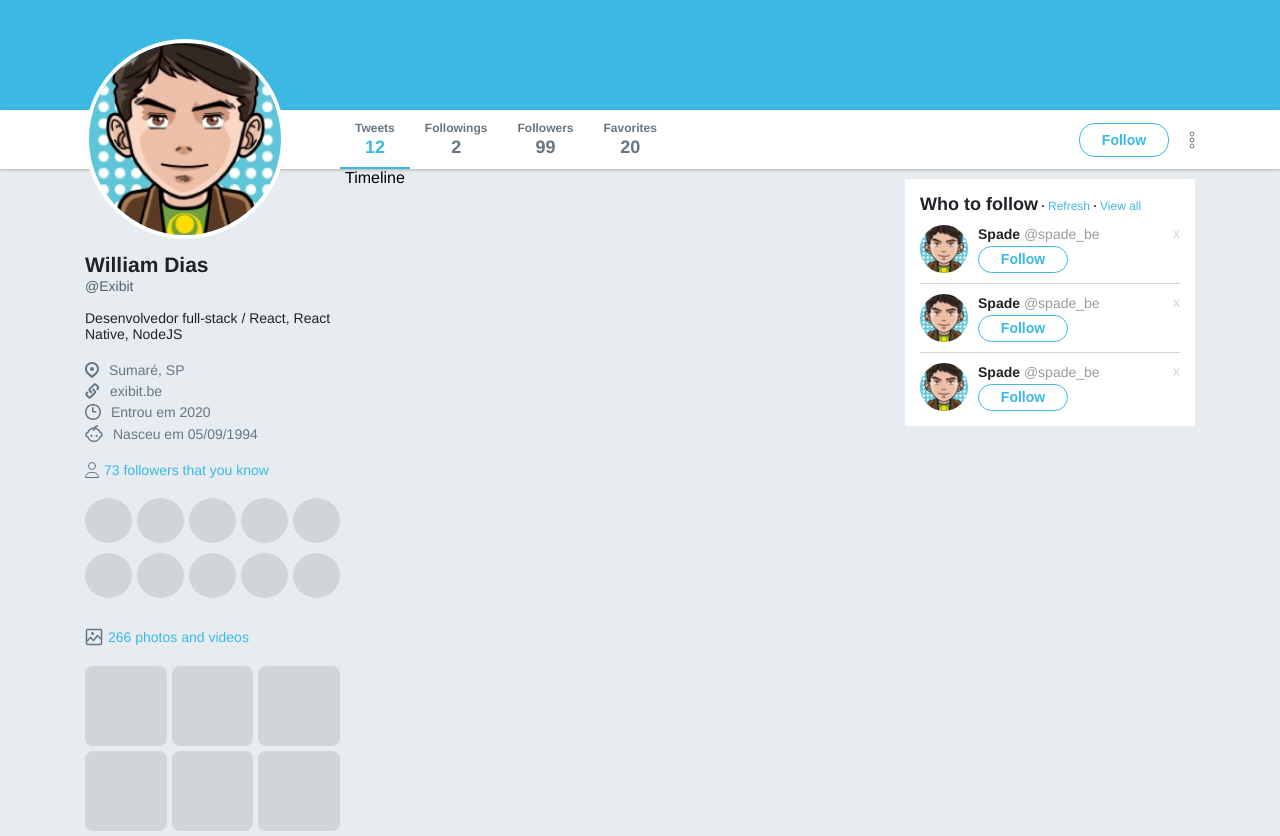
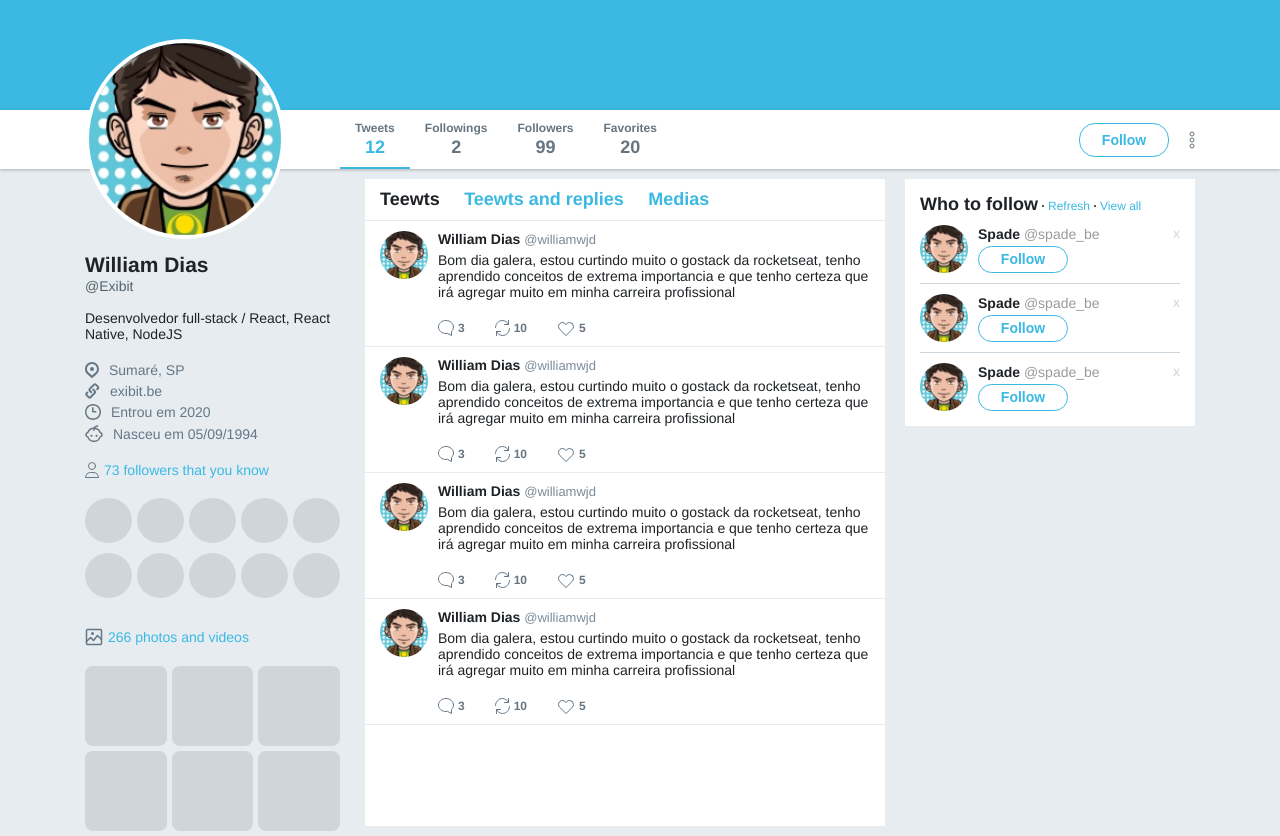
Before and after one commit to WilliamWJD/twitter-flexbox, a plain HTML site: page index.html in a window 1280 px wide. Shown: the part 236-1072 px from the top of the page. Drawn offline with Linux system fonts and the light colour scheme.

Commit message:
criando e estilizando a timeline

```diff
--- a/index.html
+++ b/index.html
@@ -114,9 +114,66 @@
         </ul>
       </div>
     </aside>
+
     <section class="timeline">
-      Timeline
+      <nav>
+        <a href="" class="active">Teewts</a>
+        <a href="">Teewts and replies</a>
+        <a href="">Medias</a>
+      </nav>
+
+      <ul class="tweets">
+        <li>
+          <img src="./images/avatar.png" alt="avatar">
+          <div class="info">
+            <strong>William Dias <span>@williamwjd</span></strong>
+            <p>Bom dia galera, estou curtindo muito o gostack da rocketseat, tenho aprendido conceitos de extrema importancia e que tenho certeza que irá agregar muito em minha carreira profissional</p>
+            <div class="actions">
+              <a href=""><img src="./images/comments.svg" alt="comments">3</a>
+              <a href=""><img src="./images/retweet.svg" alt="retweet">10</a>
+              <a href=""><img src="./images/like.svg" alt="like">5</a>
+            </div>
+          </div>
+        </li>
+        <li>
+          <img src="./images/avatar.png" alt="avatar">
+          <div class="info">
+            <strong>William Dias <span>@williamwjd</span></strong>
+            <p>Bom dia galera, estou curtindo muito o gostack da rocketseat, tenho aprendido conceitos de extrema importancia e que tenho certeza que irá agregar muito em minha carreira profissional</p>
+            <div class="actions">
+              <a href=""><img src="./images/comments.svg" alt="comments">3</a>
+              <a href=""><img src="./images/retweet.svg" alt="retweet">10</a>
+              <a href=""><img src="./images/like.svg" alt="like">5</a>
+            </div>
+          </div>
+        </li>
+        <li>
+          <img src="./images/avatar.png" alt="avatar">
+          <div class="info">
+            <strong>William Dias <span>@williamwjd</span></strong>
+            <p>Bom dia galera, estou curtindo muito o gostack da rocketseat, tenho aprendido conceitos de extrema importancia e que tenho certeza que irá agregar muito em minha carreira profissional</p>
+            <div class="actions">
+              <a href=""><img src="./images/comments.svg" alt="comments">3</a>
+              <a href=""><img src="./images/retweet.svg" alt="retweet">10</a>
+              <a href=""><img src="./images/like.svg" alt="like">5</a>
+            </div>
+          </div>
+        </li>
+        <li>
+          <img src="./images/avatar.png" alt="avatar">
+          <div class="info">
+            <strong>William Dias <span>@williamwjd</span></strong>
+            <p>Bom dia galera, estou curtindo muito o gostack da rocketseat, tenho aprendido conceitos de extrema importancia e que tenho certeza que irá agregar muito em minha carreira profissional</p>
+            <div class="actions">
+              <a href=""><img src="./images/comments.svg" alt="comments">3</a>
+              <a href=""><img src="./images/retweet.svg" alt="retweet">10</a>
+              <a href=""><img src="./images/like.svg" alt="like">5</a>
+            </div>
+          </div>
+        </li>
+      </ul>
     </section>
+
     <aside class="widgets">
       <div class="widget follow">
         <div class="title">
--- a/style.css
+++ b/style.css
@@ -300,6 +300,91 @@ div.wrapper-content aside.profile .images ul li{
 
 div.wrapper-content .timeline{
   flex:1;
+  background: #fff;
+  margin: 10px 20px;
+}
+
+div.wrapper-content .timeline nav{
+  border-bottom: 1px solid #e6ecf0 ;
+  padding:10px 15px;
+}
+
+div.wrapper-content .timeline nav a{
+   text-decoration:none;
+   color:#3bb9e3;
+   font-size:18px;
+   font-weight: bold ;
+   margin-left:20px;
+}
+
+div.wrapper-content .timeline nav a:first-child{
+  margin:0;
+}
+
+div.wrapper-content .timeline nav a.active{
+  color:#1f2226;
+}
+
+div.wrapper-content .timeline ul{
+  list-style: none;
+}
+
+div.wrapper-content .timeline ul li{
+  border-bottom:1px solid #e6ecf0;
+  padding: 10px 15px;
+  display:flex;
+}
+
+div.wrapper-content .timeline ul li > img{
+  width:48px;
+  height:48px;
+  border-radius:50%;
+}
+
+div.wrapper-content .timeline ul li .info{
+  margin-left:10px;
+  display:flex;
+  flex-direction: column;
+}
+
+div.wrapper-content .timeline ul li .info strong{
+  font-size:14px;
+  color:#1f2326;
+}
+
+div.wrapper-content .timeline ul li .info strong span{
+  font-weight: normal;
+  font-size:13px;
+  color:#7b8b9a;
+}
+
+div.wrapper-content .timeline ul li .info p{
+  font-size:14px;
+  color:#1f2326;
+  margin-top:5px;
+}
+
+div.wrapper-content .timeline ul li .actions{
+  display:flex;
+  margin-top:20px;
+}
+
+div.wrapper-content .timeline ul li .actions a{
+  display: flex;
+  align-items: center;
+  text-decoration:none;
+  color:#667580;
+  font-weight: bold;
+  font-size: 12px;
+  margin-left:30px;
+}
+
+div.wrapper-content .timeline ul li .actions a:first-child{
+  margin-left:0;
+}
+
+div.wrapper-content .timeline ul li .actions a img{
+  margin-right:4px;
 }
 
 div.wrapper-content aside.widgets{
```
